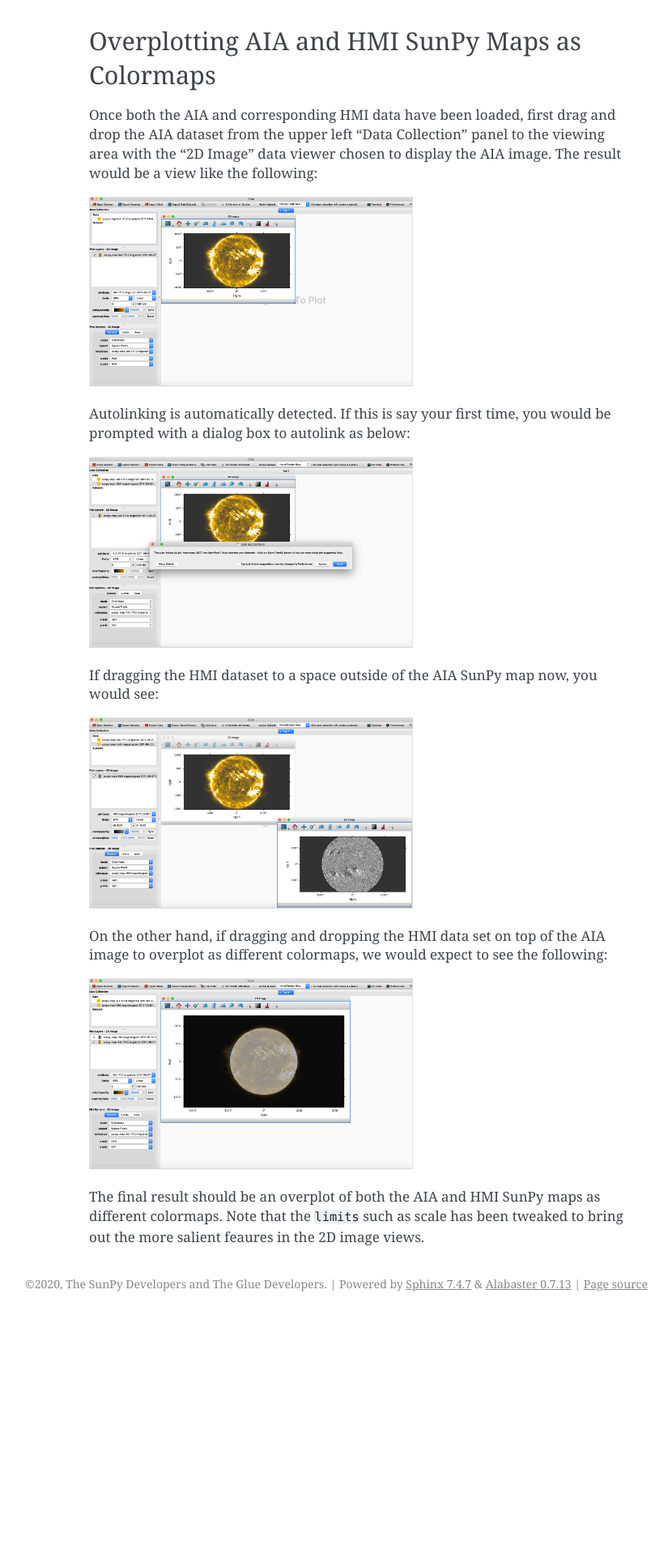
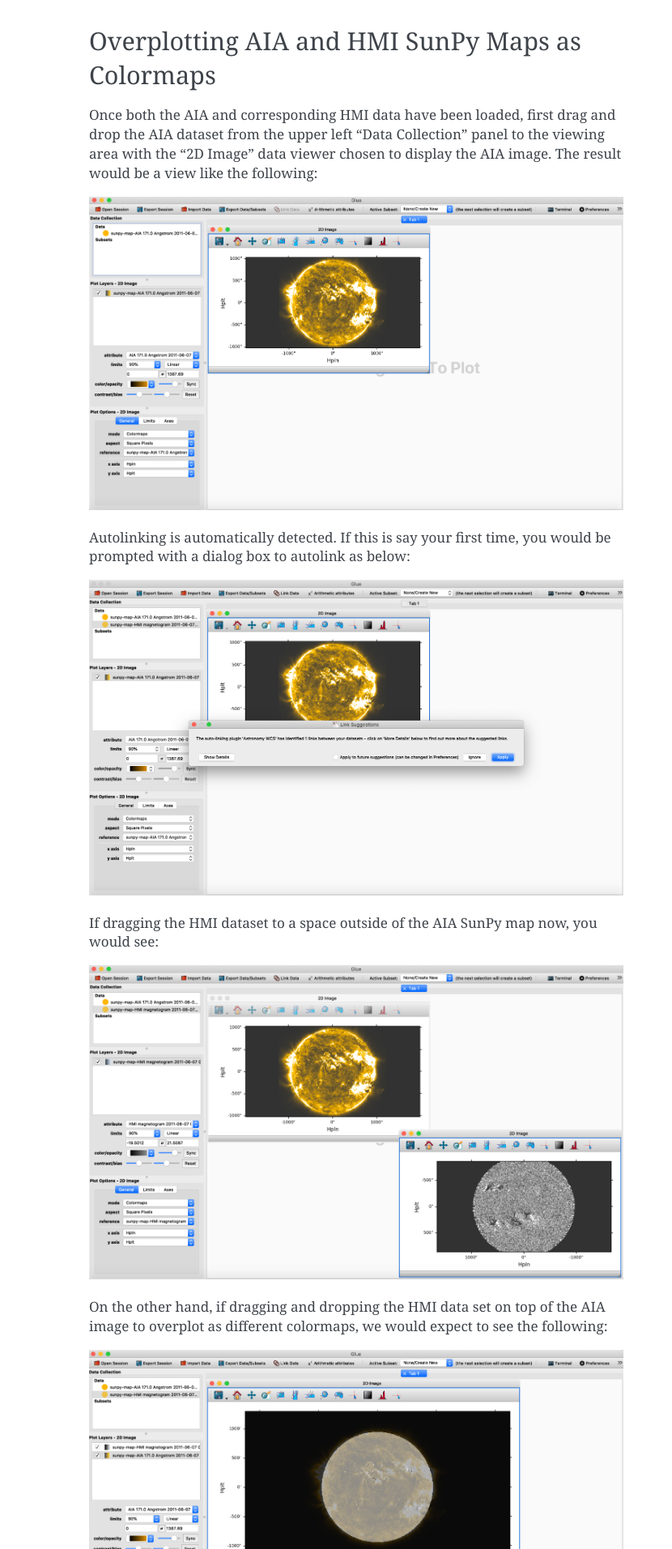
Before and after one commit to glue-viz/glue-solar, a Sphinx documentation site: the page built from docs/loading-aia-and-hmi.rst, in a window 1280 px wide. Shown: the part 638-2551 px from the top of the page at 81% size, without its empty margins (310-1140 px from the left). Built offline with Sphinx 7.4.7, drawn with Linux system fonts in a browser that asks for light colours; before the commit the page ends 2263 px from its top, so only the background shows below that.

Commit message:
Double the image width

```diff
--- a/docs/conf.py
+++ b/docs/conf.py
@@ -9,7 +9,6 @@
 project = 'Glue Solar'
 copyright = '2020, The SunPy Developers and The Glue Developers'
 author = 'The SunPy Developers and The Glue Developers'
-
 
 # -- General configuration ---------------------------------------------------
 
--- a/docs/loading-aia-and-hmi.rst
+++ b/docs/loading-aia-and-hmi.rst
@@ -30,27 +30,27 @@ with the "2D Image" data viewer chosen to display the AIA image. The result woul
 a view like the following:
 
 .. image:: images/loading-aia-and-hmi-1.png
-   :width: 400
+   :width: 800
    :alt: Viewing AIA SunPy map individually
 
 Autolinking is automatically detected. If this is say your first time, you would be prompted
 with a dialog box to autolink as below:
 
 .. image:: images/loading-aia-and-hmi-2.png
-   :width: 400
+   :width: 800
    :alt: Autolinking AIA and corresponding HMI SunPy map
 
 If dragging the HMI dataset to a space outside of the AIA SunPy map now, you would see:
 
 .. image:: images/loading-aia-and-hmi-3.png
-   :width: 400
+   :width: 800
    :alt: Viewing HMI SunPy map individually along AIA one
 
 On the other hand, if dragging and dropping the HMI data set on top of the AIA image
 to overplot as different colormaps, we would expect to see the following:
 
 .. image:: images/loading-aia-and-hmi-4.png
-   :width: 400
+   :width: 800
    :alt: Overplotting AMI and HMI SunPy maps as colormaps
 
 The final result should be an overplot of both the AIA and HMI SunPy maps as
```
